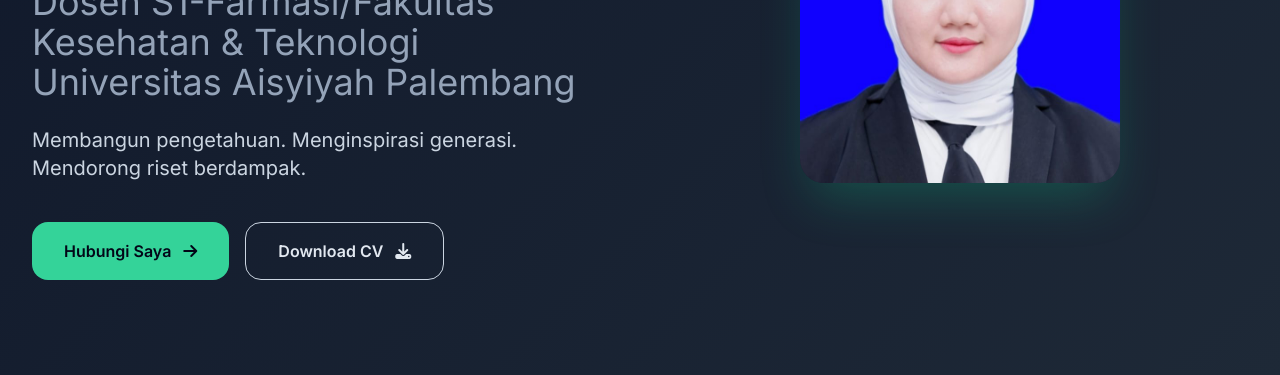
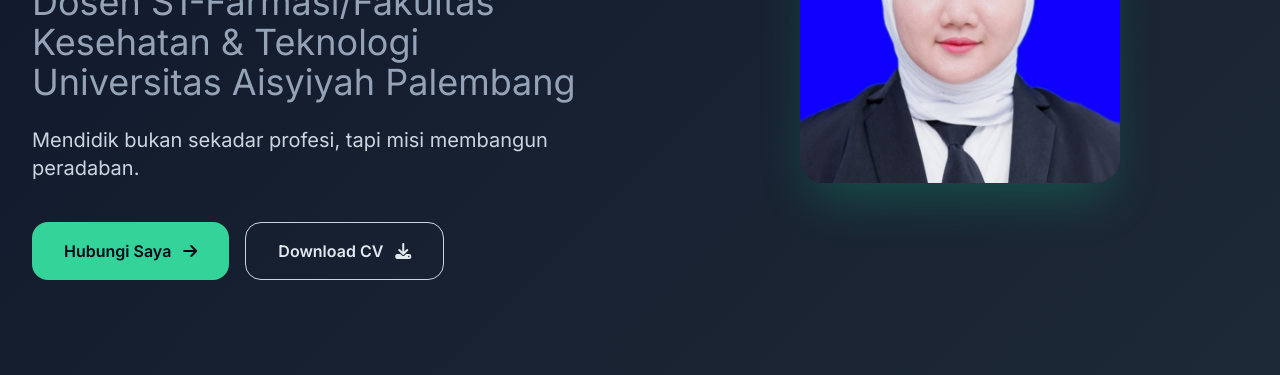
Before and after one commit to delima1204/Website-Profile-Intan-Trisakti, a plain HTML site: page index.html in a window 1280 px wide. Shown: the part 425-800 px from the top of the page. Drawn offline with nearby package versions, Linux system fonts and the light colour scheme.

Commit message:
Update motivational text in index.html

```diff
--- a/index.html
+++ b/index.html
@@ -61,8 +61,7 @@
           </p>
 
           <p class="text-base sm:text-lg lg:text-xl text-slate-300 max-w-xl mx-auto md:mx-0 mb-10">
-            Membangun pengetahuan. Menginspirasi generasi. Mendorong riset
-            berdampak.
+            Mendidik bukan sekadar profesi, tapi misi membangun peradaban.
           </p>
 
           <div class="flex flex-col sm:flex-row gap-4 justify-center md:justify-start">
```
